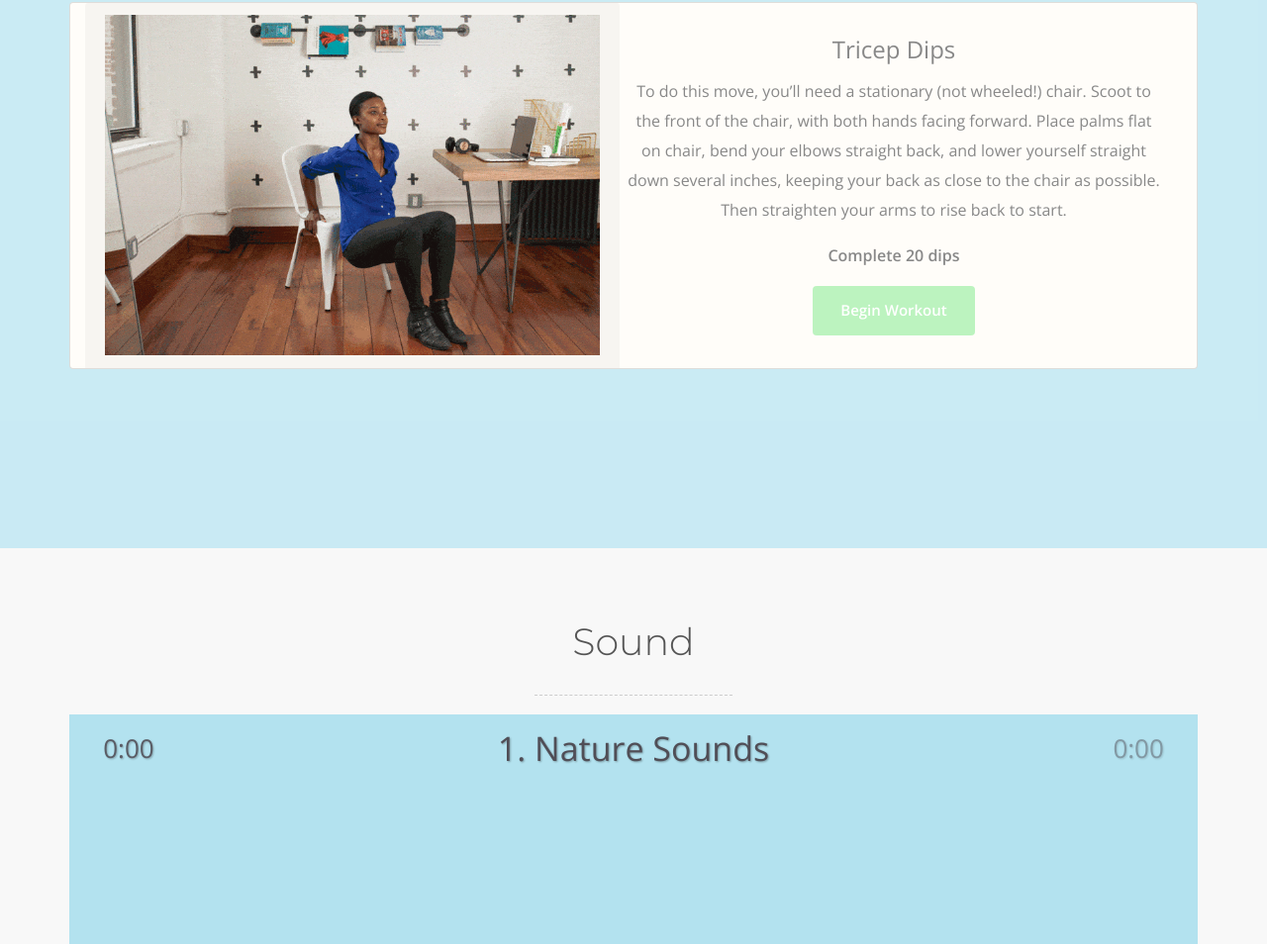
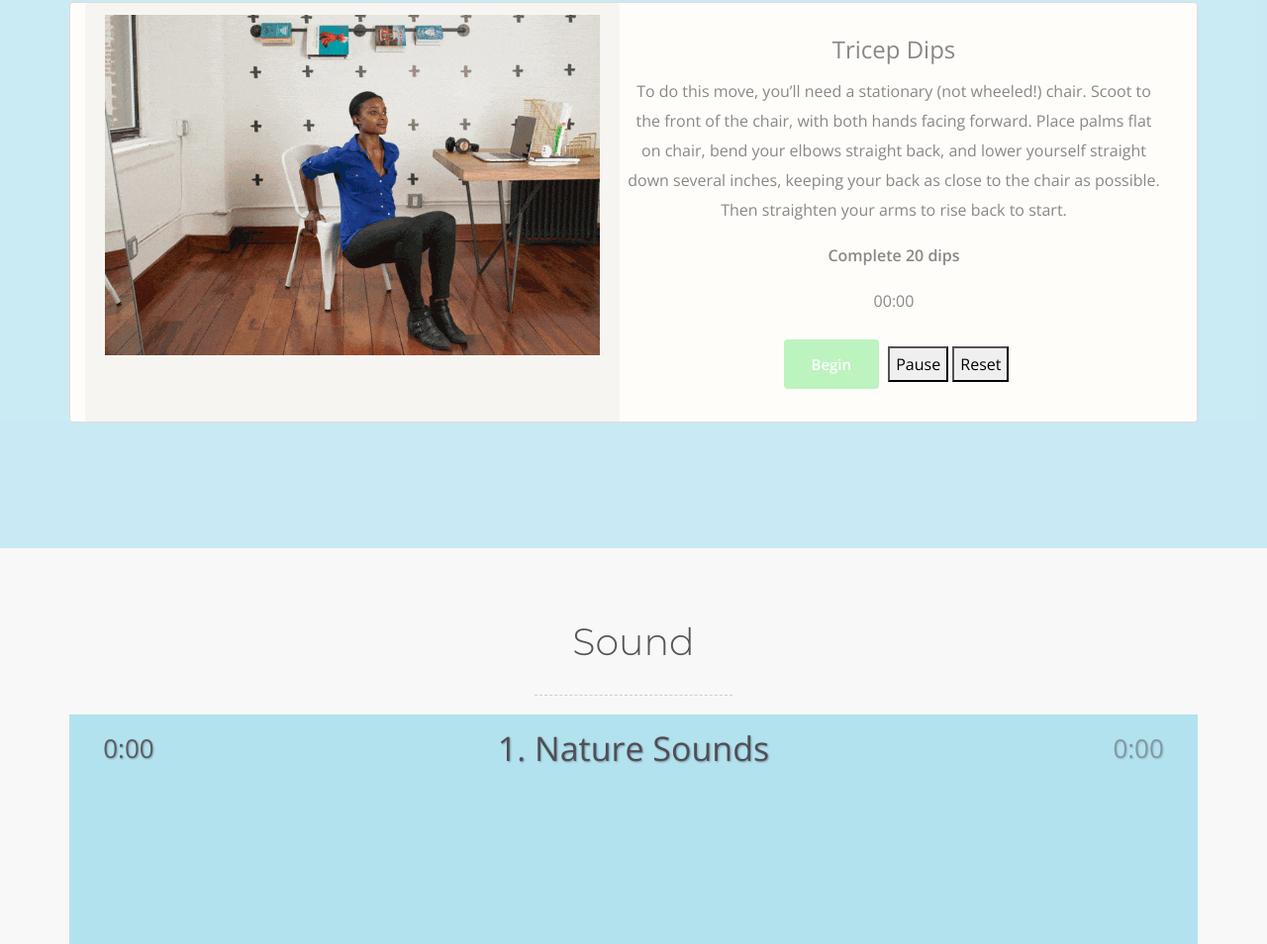
Before and after one commit to octavianj/calmdeskRepo, a plain HTML site: page index.html in a window 1280 px wide. Shown: the part 846-1800 px from the top of the page at 99% size. Drawn offline with nearby package versions, Linux system fonts and the light colour scheme.

Commit message:
Add files via upload

```diff
--- a/index.html
+++ b/index.html
@@ -111,7 +111,10 @@
 						<h4 class="card-title">Tricep Dips</h4>
 						<p class="card-text">To do this move, you’ll need a stationary (not wheeled!) chair. Scoot to the front of the chair, with both hands facing forward. Place palms flat on chair, bend your elbows straight back, and lower yourself straight down several inches, keeping your back as close to the chair as possible. Then straighten your arms to rise back to start.</p>
 						<p class="card-text toDo"> Complete 20 dips</p>
-						<a href="#" class="btn begin">Begin Workout</a>
+						<p class="card-text timer"><label id="minutes">00</label>:<label id="seconds">00</label></p>
+						<button class="begin" id="start-btn">Begin</button>
+						<button class="pause"id="stop-btn">Pause</button>
+						<button class="reset" id="reset-btn">Reset</button>
 					</div>
 					<div class="w-100"></div>
 				</div>
@@ -128,7 +131,10 @@
 						<p class="card-text">These work your triceps and help stretch out your shoulders. Stand up at your desk with arms by your sides and palms facing behind.</p>
 						<p class="card-text toDo">Pulse the arms backward for 20 seconds, keeping arms as long and straight as possible.</p>
 
-						<a href="#" class="btn begin">Begin Workout</a>
+						<p class="card-text timer"><label id="minutes">00</label>:<label id="seconds">00</label></p>
+						<button class="begin" id="start-btn">Begin</button>
+						<button class="pause"id="stop-btn">Pause</button>
+						<button class="reset" id="reset-btn">Reset</button>
 					</div>
 					<div class="w-100"></div>
 				</div>
@@ -145,7 +151,10 @@
 						<p class="card-text">This move gives new meaning to the term “circle back.” Stand with feet shoulder-width apart, arms extended straight out to sides at shoulder height. Move your arms in a small backward circle.</p>
 						<p class="card-text toDo">Do 20 times in this direction, switch directions, and repeat</p>
 
-						<a href="#" class="btn begin">Begin Workout</a>
+						<p class="card-text timer"><label id="minutes">00</label>:<label id="seconds">00</label></p>
+						<button class="begin" id="start-btn">Begin</button>
+						<button class="pause"id="stop-btn">Pause</button>
+						<button class="reset" id="reset-btn">Reset</button>
 					</div>
 					<div class="w-100"></div>
 				</div>
@@ -162,7 +171,10 @@
 						<p class="card-text">First things first: Make sure your desk is sturdy enough to support your bodyweight! Then, take a few steps back, so you can place your hands flat on your desk, a little wider than shoulder-width. Lower yourself down toward your desk, keeping your core tight. Then push back up until arms are straight but not locked.</p>
 						<p class="card-text toDo">Try to do 20 reps</p>
 
-						<a href="#" class="btn begin">Begin Workout</a>
+												<p class="card-text timer"><label id="minutes">00</label>:<label id="seconds">00</label></p>
+						<button class="begin" id="start-btn">Begin</button>
+						<button class="pause"id="stop-btn">Pause</button>
+						<button class="reset" id="reset-btn">Reset</button>
 					</div>
 					<div class="w-100"></div>
 				</div>
@@ -179,7 +191,10 @@
 						<p class="card-text">Try to bust these out between meetings, on a call, any time. All you have to do is stand up from your chair, lower your body back down, stopping right before you sit back down. (Keep your weight in your heels to work those glutes). Then stand back up again.</p>
 						<p class="card-text toDo">Repeat 10 times</p>
 
-						<a href="#" class="btn begin">Begin Workout</a>
+												<p class="card-text timer"><label id="minutes">00</label>:<label id="seconds">00</label></p>
+						<button class="begin" id="start-btn">Begin</button>
+						<button class="pause"id="stop-btn">Pause</button>
+						<button class="reset" id="reset-btn">Reset</button>
 					</div>
 					<div class="w-100"></div>
 				</div>
@@ -196,7 +211,10 @@
 						<p class="card-text">Holding the edge of your desk for support, bend one leg behind you, flexing the foot. Raise your heel up a few inches, then release slightly and press your foot directly back behind you. Continue to alternate between lifting your heel up, then pressing it back.</p>
 						<p class="card-text toDo">Do 20 to 30 reps, then switch sides.</p>
 
-						<a href="#" class="btn begin">Begin Workout</a>
+												<p class="card-text timer"><label id="minutes">00</label>:<label id="seconds">00</label></p>
+						<button class="begin" id="start-btn">Begin</button>
+						<button class="pause"id="stop-btn">Pause</button>
+						<button class="reset" id="reset-btn">Reset</button>
 					</div>
 					<div class="w-100"></div>
 				</div>
@@ -213,7 +231,10 @@
 						<p class="card-text">Hop on both feet at once, or alternate if you need to modify. You can up the intensity by moving your arms as if you were holding a rope.</p>
 						<p class="card-text toDo">Do this move for one minute</p>
 
-						<a href="#" class="btn begin">Begin Workout</a>
+												<p class="card-text timer"><label id="minutes">00</label>:<label id="seconds">00</label></p>
+						<button class="begin" id="start-btn">Begin</button>
+						<button class="pause"id="stop-btn">Pause</button>
+						<button class="reset" id="reset-btn">Reset</button>
 					</div>
 					<div class="w-100"></div>
 				</div>
@@ -230,7 +251,10 @@
 						<p class="card-text">Stand up behind your chair and hold on for support. Raise your heels off the floor until you are standing on your toes. Slowly lower yourself back to the floor.</p>
 						<p class="card-text toDo">Do 3 sets of 10</p>
 
-						<a href="#" class="btn begin">Begin Workout</a>
+												<p class="card-text timer"><label id="minutes">00</label>:<label id="seconds">00</label></p>
+						<button class="begin" id="start-btn">Begin</button>
+						<button class="pause"id="stop-btn">Pause</button>
+						<button class="reset" id="reset-btn">Reset</button>
 					</div>
 					<div class="w-100"></div>
 				</div>
@@ -247,7 +271,10 @@
 						<p class="card-text">Slide your back down a wall until your hips are at the same level as your knees and your knees are together at 90-degree angles. Maintain the position for 30 to 60 seconds, then release.</p>
 						<p class="card-text toDo">Shoot for 15 reps</p>
 
-						<a href="#" class="btn begin">Begin Workout</a>
+												<p class="card-text timer"><label id="minutes">00</label>:<label id="seconds">00</label></p>
+						<button class="begin" id="start-btn">Begin</button>
+						<button class="pause"id="stop-btn">Pause</button>
+						<button class="reset" id="reset-btn">Reset</button>
 					</div>
 					<div class="w-100"></div>
 				</div>
@@ -264,7 +291,10 @@
 						<p class="card-text">With one leg in front of the other, gently lower the knee of your back leg down towards the ground, 10 times on each leg. Do this move at your desk, or go all out and lunge down the hall to the printer and back. Don’t be surprised if your co-workers want to join in.</p>
 						<p class="card-text toDo">10 reps on each leg</p>
 
-						<a href="#" class="btn begin">Begin Workout</a>
+												<p class="card-text timer"><label id="minutes">00</label>:<label id="seconds">00</label></p>
+						<button class="begin" id="start-btn">Begin</button>
+						<button class="pause"id="stop-btn">Pause</button>
+						<button class="reset" id="reset-btn">Reset</button>
 					</div>
 					<div class="w-100"></div>
 				</div>
@@ -281,7 +311,10 @@
 						<p class="card-text">This is the good kind of crunch time. Sit in your chair with your feet flat on the floor. Position your hands behind your head and lift one knee toward the opposite elbow, twisting your body down toward it, then return to the seated, straight-back position. Put a yoga mat on the floor if you'd like to take a break from sitting in your chair.</p>
 						<p class="card-text toDo">Finish 15 twists, then repeat on the other side.</p>
 
-						<a href="#" class="btn begin">Begin Workout</a>
+												<p class="card-text timer"><label id="minutes">00</label>:<label id="seconds">00</label></p>
+						<button class="begin" id="start-btn">Begin</button>
+						<button class="pause"id="stop-btn">Pause</button>
+						<button class="reset" id="reset-btn">Reset</button>
 					</div>
 					<div class="w-100"></div>
 				</div>
@@ -298,7 +331,10 @@
 						<p class="card-text">If you have a swivel chair, you’re in luck. Use its twirl to your advantage with this oblique abs fix. Sitting upright and with the feet hovering over the floor, hold onto the edge of your desk. Next, use the core to swivel the chair from side to side.</p>
 						<p class="card-text toDo">Go back and forth 15 times.</p>
 
-						<a href="#" class="btn begin">Begin Workout</a>
+												<p class="card-text timer"><label id="minutes">00</label>:<label id="seconds">00</label></p>
+						<button class="begin" id="start-btn">Begin</button>
+						<button class="pause"id="stop-btn">Pause</button>
+						<button class="reset" id="reset-btn">Reset</button>
 					</div>
 					<div class="w-100"></div>
 				</div>
@@ -315,7 +351,10 @@
 						<p class="card-text">This is a super subtle move you can do anytime. Sit straight up, with feet flat on the floor. Lift one leg up at a time, keeping core tight. To make it more challenging, try lifting both up at the same time.</p>
 						<p class="card-text toDo">Do 20 reps.</p>
 
-						<a href="#" class="btn begin">Begin Workout</a>
+												<p class="card-text timer"><label id="minutes">00</label>:<label id="seconds">00</label></p>
+						<button class="begin" id="start-btn">Begin</button>
+						<button class="pause"id="stop-btn">Pause</button>
+						<button class="reset" id="reset-btn">Reset</button>
 					</div>
 					<div class="w-100"></div>
 				</div>
@@ -332,7 +371,10 @@
 						<p class="card-text">Raise one arm and bend it so that your hand reaches to touch the opposite shoulder blade. (It’s OK if you can’t actually reach it.) Use your other hand and pull the elbow toward your head.</p>
 						<p class="card-text toDo">Hold for 2 to 3 deep breaths. Repeat on the other side.</p>
 
-						<a href="#" class="btn begin">Begin Workout</a>
+												<p class="card-text timer"><label id="minutes">00</label>:<label id="seconds">00</label></p>
+						<button class="begin" id="start-btn">Begin</button>
+						<button class="pause"id="stop-btn">Pause</button>
+						<button class="reset" id="reset-btn">Reset</button>
 					</div>
 					<div class="w-100"></div>
 				</div>
@@ -349,7 +391,10 @@
 						<p class="card-text">Relax and lean your head forward. Slowly roll head in a circle one side for 10 seconds. Repeat on other side.</p>
 						<p class="card-text toDo">Do this three times in each direction.</p>
 
-						<a href="#" class="btn begin">Begin Workout</a>
+												<p class="card-text timer"><label id="minutes">00</label>:<label id="seconds">00</label></p>
+						<button class="begin" id="start-btn">Begin</button>
+						<button class="pause"id="stop-btn">Pause</button>
+						<button class="reset" id="reset-btn">Reset</button>
 					</div>
 					<div class="w-100"></div>
 				</div>
@@ -366,7 +411,10 @@
 						<p class="card-text">Clasp hands together above the head with palms facing up toward ceiling. Push your arms up, stretching upward.</p>
 						<p class="card-text toDo">Hold for 2 to 3 deep breaths, then switch.</p>
 
-						<a href="#" class="btn begin">Begin Workout</a>
+												<p class="card-text timer"><label id="minutes">00</label>:<label id="seconds">00</label></p>
+						<button class="begin" id="start-btn">Begin</button>
+						<button class="pause"id="stop-btn">Pause</button>
+						<button class="reset" id="reset-btn">Reset</button>
 					</div>
 					<div class="w-100"></div>
 				</div>
@@ -383,7 +431,10 @@
 						<p class="card-text">Raise both shoulders up toward ears, then slowly roll them backward. Repeat, rolling forward.</p>
 						<p class="card-text toDo">Do this three times in both directions.</p>
 
-						<a href="#" class="btn begin">Begin Workout</a>
+												<p class="card-text timer"><label id="minutes">00</label>:<label id="seconds">00</label></p>
+						<button class="begin" id="start-btn">Begin</button>
+						<button class="pause"id="stop-btn">Pause</button>
+						<button class="reset" id="reset-btn">Reset</button>
 					</div>
 					<div class="w-100"></div>
 				</div>
@@ -400,7 +451,10 @@
 						<p class="card-text">While marching in place, bend at the hips, about 45 degrees. Bend your elbows, then extend them behind you as if you are lifting weights.</p>
 						<p class="card-text toDo">Try 15 reps. Then change arms.</p>
 
-						<a href="#" class="btn begin">Begin Workout</a>
+												<p class="card-text timer"><label id="minutes">00</label>:<label id="seconds">00</label></p>
+						<button class="begin" id="start-btn">Begin</button>
+						<button class="pause"id="stop-btn">Pause</button>
+						<button class="reset" id="reset-btn">Reset</button>
 					</div>
 					<div class="w-100"></div>
 				</div>
@@ -417,7 +471,10 @@
 						<p class="card-text">This is a great stretch for your shoulders and upper back. While sitting, reach your arms straight out in front of you. Bend the left arm upward and sweep the right arm under it. Wrap your right arm around the left until you are able to grab the outside edge of the left arm or until you are able to clasp your palms together. Lift the elbows away toward the ceiling and pull your hands away from your face. Turn your head side-to-side.</p>
 						<p class="card-text toDo">Hold for 2 to 3 deep breaths. Repeat on the other side.</p>
 
-						<a href="#" class="btn begin">Begin Workout</a>
+												<p class="card-text timer"><label id="minutes">00</label>:<label id="seconds">00</label></p>
+						<button class="begin" id="start-btn">Begin</button>
+						<button class="pause"id="stop-btn">Pause</button>
+						<button class="reset" id="reset-btn">Reset</button>
 					</div>
 					<div class="w-100"></div>
 				</div>
@@ -434,7 +491,10 @@
 						<p class="card-text">Office jobs mostly have us doing a lot of little things, like typing and texting. That’s why hand and wrist stretches like this one are so important! Standing, place both hands on your desk, palms faced down, fingertips facing your body. To intensify the stretch, lean forward.</p>
 						<p class="card-text toDo">Hold the stretch until you feel the tension release.</p>
 
-						<a href="#" class="btn begin">Begin Workout</a>
+												<p class="card-text timer"><label id="minutes">00</label>:<label id="seconds">00</label></p>
+						<button class="begin" id="start-btn">Begin</button>
+						<button class="pause"id="stop-btn">Pause</button>
+						<button class="reset" id="reset-btn">Reset</button>
 					</div>
 					<div class="w-100"></div>
 				</div>
@@ -452,7 +512,10 @@
 						<p class="card-text toDo">Hold for 2 to 3 deep breaths, then switch legs. </p> </br>
 						<p><i>*This can also be done standing up.</i></p>
 
-						<a href="#" class="btn begin">Begin Workout</a>
+												<p class="card-text timer"><label id="minutes">00</label>:<label id="seconds">00</label></p>
+						<button class="begin" id="start-btn">Begin</button>
+						<button class="pause"id="stop-btn">Pause</button>
+						<button class="reset" id="reset-btn">Reset</button>
 					</div>
 					<div class="w-100"></div>
 				</div>
@@ -469,7 +532,10 @@
 						<p class="card-text">Sit in your chair with both feet on the ground, then extend one leg outward. Reach toward your toes.</p>
 						<p class="card-text toDo">Hold for 2 to 3 deep breaths. Repeat on the other leg.</p>
 
-						<a href="#" class="btn begin">Begin Workout</a>
+												<p class="card-text timer"><label id="minutes">00</label>:<label id="seconds">00</label></p>
+						<button class="begin" id="start-btn">Begin</button>
+						<button class="pause"id="stop-btn">Pause</button>
+						<button class="reset" id="reset-btn">Reset</button>
 					</div>
 					<div class="w-100"></div>
 				</div>
@@ -486,7 +552,10 @@
 						<p class="card-text">Place feet firmly on floor and place one hand on the back of your chair. Exhale and twist your upper body toward the arm on chair back, using your other hand to press against your leg for leverage.</p>
 						<p class="card-text toDo">Hold for 2 to 3 deep breaths and repeat on other side.</p>
 
-						<a href="#" class="btn begin">Begin Workout</a>
+												<p class="card-text timer"><label id="minutes">00</label>:<label id="seconds">00</label></p>
+						<button class="begin" id="start-btn">Begin</button>
+						<button class="pause"id="stop-btn">Pause</button>
+						<button class="reset" id="reset-btn">Reset</button>
 					</div>
 					<div class="w-100"></div>
 				</div>
@@ -503,7 +572,10 @@
 						<p class="card-text">Hold your arms out straight in front of you, palms facing down. Lower your head in line with your arms, and round the upper back while looking down toward the floor.</p>
 						<p class="card-text toDo">Hold for 2 to 3 deep breaths.</p>
 
-						<a href="#" class="btn begin">Begin Workout</a>
+												<p class="card-text timer"><label id="minutes">00</label>:<label id="seconds">00</label></p>
+						<button class="begin" id="start-btn">Begin</button>
+						<button class="pause"id="stop-btn">Pause</button>
+						<button class="reset" id="reset-btn">Reset</button>
 					</div>
 					<div class="w-100"></div>
 				</div>
@@ -520,7 +592,10 @@
 						<p class="card-text">Clasp hands behind lower back. Push chest outward, and raise chin.</p>
 						<p class="card-text toDo">Hold for 2 to 3 deep breaths.</p>
 
-						<a href="#" class="btn begin">Begin Workout</a>
+												<p class="card-text timer"><label id="minutes">00</label>:<label id="seconds">00</label></p>
+						<button class="begin" id="start-btn">Begin</button>
+						<button class="pause"id="stop-btn">Pause</button>
+						<button class="reset" id="reset-btn">Reset</button>
 					</div>
 					<div class="w-100"></div>
 				</div>
@@ -732,7 +807,7 @@
 
         </div>
 
-        <!-- About us -->
+        <!-- About us
         <div class="about-container section-container">
 	        <div class="container">
 	            <div class="row">
@@ -744,7 +819,7 @@
 
 	        </div>
         </div>
-
+    -->
         <!-- Footer -->
         <footer>
 	        <div class="container">
```
